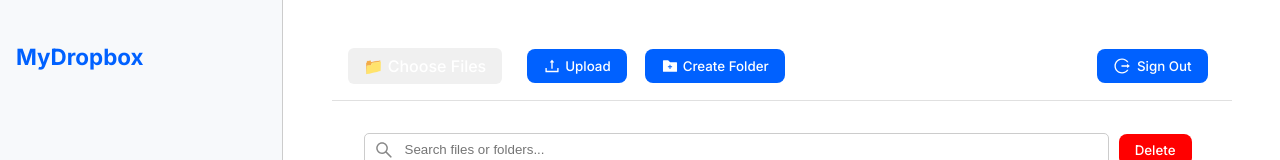
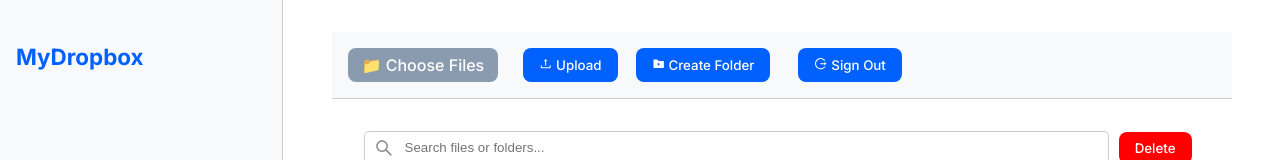
Before and after one commit to Fortune-GIT/my_dropbox, a React (Vite) app in the folder dropbox/: page / in a window 1280 px wide. Shown: the top 160 px of the page. Built offline with nearby package versions, Linux system fonts and the light colour scheme; no server answers; the database is empty; sample sign-in values are in the browser's storage.

Commit message:
working on the auth

```diff
--- a/dropbox/src/components/CreateFolderModal.jsx
+++ b/dropbox/src/components/CreateFolderModal.jsx
@@ -1,8 +1,9 @@
+// src/components/CreateFolderModal.jsx
 import React, { useState } from "react";
 import { db } from "../firebase";
 import { collection, addDoc, serverTimestamp } from "firebase/firestore";
+import { getAuth } from "firebase/auth";
 import { useFolder } from "../contexts/FolderContext";
-import { getAuth } from "firebase/auth";
 
 export default function CreateFolderModal({ onClose }) {
   const [folderName, setFolderName] = useState("");
@@ -11,13 +12,8 @@
   const user = auth.currentUser;
 
   const handleCreate = async () => {
-    if (!folderName.trim()) {
+    if (!folderName.trim() || !user) {
       alert("Folder name cannot be empty!");
-      return;
-    }
-
-    if (!user) {
-      alert("User not authenticated.");
       return;
     }
 
@@ -27,17 +23,17 @@
       parentFolder: currentFolderId || null,
       createdAt: serverTimestamp(),
       deleted: false,
-      userId: user.uid, // ✅ Important: tag it to the logged-in user
+      userId: user.uid, // ✅ Attach userId
     });
 
-    alert("✅ Folder created successfully!");
+    alert("✅ Folder created!");
     setFolderName("");
     onClose();
   };
 
   return (
     <div className="modal">
-      <h2>Create New Folder</h2>
+      <h2>Create Folder</h2>
       <input
         type="text"
         placeholder="Folder Name"
@@ -46,9 +42,7 @@
       />
       <div style={{ marginTop: "1rem", display: "flex", gap: "10px" }}>
         <button className="btn" onClick={handleCreate}>Create</button>
-        <button className="btn" onClick={onClose} style={{ backgroundColor: "#ccc" }}>
-          Cancel
-        </button>
+        <button className="btn" onClick={onClose}>Cancel</button>
       </div>
     </div>
   );
--- a/dropbox/src/components/StorageUsage.jsx
+++ b/dropbox/src/components/StorageUsage.jsx
@@ -1,34 +1,37 @@
 // src/components/StorageUsage.jsx
 import React, { useEffect, useState } from "react";
+import { collection, query, where, onSnapshot } from "firebase/firestore";
 import { db } from "../firebase";
-import { collection, onSnapshot } from "firebase/firestore";
+import { getAuth } from "firebase/auth";
 
 export default function StorageUsage() {
-  const [totalSize, setTotalSize] = useState(0);
-  const maxSize = 2 * 1024 * 1024 * 1024; // 2 GB in bytes
+  const [used, setUsed] = useState(0);
+  const auth = getAuth();
+  const user = auth.currentUser;
 
   useEffect(() => {
-    const unsubscribe = onSnapshot(collection(db, "files"), snapshot => {
-      let sizeSum = 0;
-      snapshot.docs.forEach(doc => {
-        const data = doc.data();
-        sizeSum += data.size || 0;
-      });
-      setTotalSize(sizeSum);
+    if (!user) return;
+    const q = query(
+      collection(db, "files"),
+      where("userId", "==", user.uid),
+      where("deleted", "==", false)
+    );
+
+    const unsubscribe = onSnapshot(q, (snapshot) => {
+      const totalBytes = snapshot.docs.reduce((acc, doc) => acc + (doc.data().size || 0), 0);
+      setUsed(totalBytes);
     });
 
     return () => unsubscribe();
-  }, []);
+  }, [user?.uid]);
 
-  const usedMB = (totalSize / (1024 * 1024)).toFixed(2);
-  const percentage = ((totalSize / maxSize) * 100).toFixed(2);
+  const usedGB = (used / (1024 * 1024 * 1024)).toFixed(2);
+  const maxGB = 2;
 
   return (
     <div className="storage-usage">
-      <p>📦 Storage Used: {usedMB} MB of 2 GB ({percentage}%)</p>
-      <div className="storage-bar">
-        <div className="storage-bar-fill" style={{ width: `${percentage}%` }}></div>
-      </div>
+      <p>Storage Usage: {usedGB} GB / {maxGB} GB</p>
+      <progress value={used} max={2 * 1024 * 1024 * 1024} style={{ width: "100%" }} />
     </div>
   );
 }
--- a/dropbox/src/components/Topbar.jsx
+++ b/dropbox/src/components/Topbar.jsx
@@ -1,48 +1,52 @@
 // src/components/Topbar.jsx
-import React, { useState } from "react";
+import React, { useState, useEffect } from "react";
 import { storage, db } from "../firebase";
-import { ref, uploadBytesResumable, getDownloadURL } from "firebase/storage";
-import { collection, addDoc, serverTimestamp } from "firebase/firestore";
+import { ref, uploadBytesResumable, getDownloadURL, listAll, getMetadata } from "firebase/storage";
+import { collection, addDoc, serverTimestamp, query, where, getDocs } from "firebase/firestore";
 import { useFolder } from "../contexts/FolderContext";
 import CreateFolderModal from "./CreateFolderModal";
+import { getAuth } from "firebase/auth";
 import { AiOutlineUpload, AiFillFolderAdd, AiOutlineLogout, AiOutlineArrowLeft } from "react-icons/ai";
-import { getAuth, signOut } from "firebase/auth";
 
 export default function Topbar() {
   const [files, setFiles] = useState([]);
-  const [showCreateFolder, setShowCreateFolder] = useState(false);
   const [uploadProgress, setUploadProgress] = useState(0);
   const [uploadingText, setUploadingText] = useState("");
+  const [showCreateFolder, setShowCreateFolder] = useState(false);
   const { currentFolderId, currentView, openParentFolder } = useFolder();
   const auth = getAuth();
   const user = auth.currentUser;
 
   const handleUpload = async () => {
-    if (!files.length) return alert("Please choose a file!");
+    if (!files.length || !user) {
+      alert("Please choose a file or re-login!");
+      return;
+    }
 
-    let totalBytes = files.reduce((acc, file) => acc + file.size, 0);
-    let uploadedBytes = 0;
+    const userFiles = await getDocs(query(collection(db, "files"), where("userId", "==", user.uid)));
+    const totalBytesUsed = userFiles.docs.reduce((acc, doc) => acc + (doc.data().size || 0), 0);
+
+    const totalNewFilesSize = files.reduce((acc, file) => acc + file.size, 0);
+    const total = totalBytesUsed + totalNewFilesSize;
+
+    if (total > 2 * 1024 * 1024 * 1024) { // 2GB
+      alert("❌ Storage limit exceeded! Each user has only 2GB.");
+      return;
+    }
 
     for (const file of files) {
       const timestamp = new Date().toISOString().replace(/[:.]/g, "_");
       const [name, ext] = file.name.split(/\.(?=[^\.]+$)/);
       const versionedName = `${name}-${timestamp}.${ext}`;
-      const storageRef = ref(storage, `uploads/${versionedName}`);
-
+      const storageRef = ref(storage, `uploads/${user.uid}/${versionedName}`);
       const uploadTask = uploadBytesResumable(storageRef, file);
 
       await new Promise((resolve, reject) => {
         uploadTask.on(
           "state_changed",
           (snapshot) => {
-            const currentBytes = snapshot.bytesTransferred;
-            uploadedBytes += currentBytes;
-            const progress = Math.min(100, (uploadedBytes / totalBytes) * 100);
-
-            setUploadProgress(progress.toFixed(1));
-            setUploadingText(
-              `Uploaded ${(uploadedBytes / (1024 * 1024)).toFixed(2)} MB / ${(totalBytes / (1024 * 1024)).toFixed(2)} MB`
-            );
+            setUploadProgress((snapshot.bytesTransferred / snapshot.totalBytes) * 100);
+            setUploadingText(`Uploading ${(snapshot.bytesTransferred / (1024 * 1024)).toFixed(2)} MB`);
           },
           (error) => reject(error),
           async () => {
@@ -56,7 +60,7 @@
               parentFolder: currentFolderId || null,
               fileType: ext.toLowerCase(),
               deleted: false,
-              userId: user.uid,
+              userId: user.uid, // ✅ Attach userId
             });
             resolve();
           }
@@ -64,79 +68,49 @@
       });
     }
 
-    alert("Upload complete!");
+    alert("✅ Upload complete!");
     setFiles([]);
+    setUploadingText("");
     setUploadProgress(0);
-    setUploadingText("");
   };
 
   const handleSignOut = async () => {
-    try {
-      await signOut(auth);
-      alert("Signed out successfully!");
-      window.location.href = "/login";
-    } catch (error) {
-      console.error("Error signing out:", error);
-      alert("Something went wrong while signing out.");
-    }
+    await auth.signOut();
+    window.location.href = "/login";
   };
 
   return (
-    <div className="topbar" style={{ display: "flex", flexDirection: "column", padding: "1rem", backgroundColor: "#ffffff", borderBottom: "1px solid #e0e0e0" }}>
-
-      {/* Top Toolbar */}
-      <div style={{ display: "flex", alignItems: "center", gap: "10px", width: "100%" }}>
-
-        {/* Back Button */}
+    <div className="topbar">
+      {/* Toolbar */}
+      <div style={{ display: "flex", gap: "10px" }}>
         {currentView === "folder" && currentFolderId && (
-          <button onClick={openParentFolder} className="btn" style={{ display: "flex", alignItems: "center", gap: "4px" }}>
-            <AiOutlineArrowLeft size={18} />
-            Back
+          <button className="btn" onClick={openParentFolder}>
+            <AiOutlineArrowLeft /> Back
           </button>
         )}
-
-        {/* Choose Files */}
-        <label className="file-upload-button" style={{ cursor: "pointer", display: "flex", alignItems: "center", gap: "4px", padding: "0.5rem 1rem", background: "#f0f0f0", borderRadius: "6px" }}>
+        <label className="file-upload-button">
           📁 Choose Files
-          <input
-            type="file"
-            multiple
-            onChange={(e) => setFiles([...e.target.files])}
-            style={{ display: "none" }}
-          />
+          <input type="file" multiple onChange={(e) => setFiles([...e.target.files])} style={{ display: "none" }} />
         </label>
-
-        {/* Upload Button */}
-        <button onClick={handleUpload} className="btn blue" style={{ display: "flex", alignItems: "center", gap: "4px" }}>
-          <AiOutlineUpload size={18} />
-          Upload
+        <button className="btn blue" onClick={handleUpload}>
+          <AiOutlineUpload /> Upload
         </button>
-
-        {/* Create Folder */}
-        <button onClick={() => setShowCreateFolder(true)} className="btn blue" style={{ display: "flex", alignItems: "center", gap: "4px" }}>
-          <AiFillFolderAdd size={18} />
-          Create Folder
+        <button className="btn blue" onClick={() => setShowCreateFolder(true)}>
+          <AiFillFolderAdd /> Create Folder
         </button>
-
-        {/* Spacer */}
         <div style={{ flexGrow: 1 }} />
-
-        {/* Sign Out Button */}
-        <button onClick={handleSignOut} className="btn red" style={{ display: "flex", alignItems: "center", gap: "6px" }}>
-          <AiOutlineLogout size={18} />
-          Sign Out
+        <button className="btn red" onClick={handleSignOut}>
+          <AiOutlineLogout /> Sign Out
         </button>
-
       </div>
 
       {/* Upload Progress */}
       {uploadProgress > 0 && (
-        <div style={{ marginTop: "8px", fontSize: "14px", color: "#555" }}>
-          📤 {uploadingText} ({uploadProgress}%)
+        <div style={{ marginTop: "8px", fontSize: "14px" }}>
+          📤 {uploadingText} ({uploadProgress.toFixed(1)}%)
         </div>
       )}
 
-      {/* Create Folder Modal */}
       {showCreateFolder && <CreateFolderModal onClose={() => setShowCreateFolder(false)} />}
     </div>
   );
```
Also changed, not shown: 2 other files (tests, documents, lock files or other folders).
